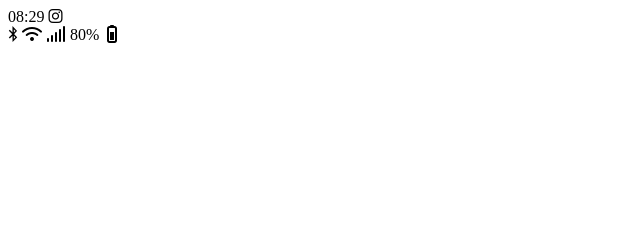
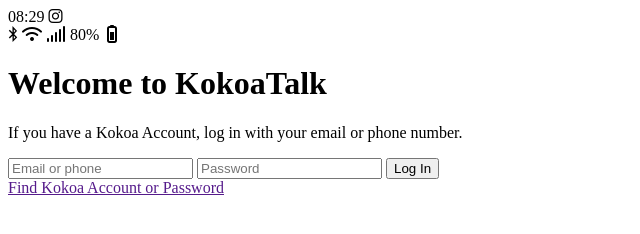
Before and after one commit to geolee1/Kokoa-Talk, a plain HTML site: page index.html in a window 1280 px wide. Shown: the whole page, without its empty margins (0-640 px from the left). Drawn offline with Linux system fonts and the light colour scheme.

Commit message:
Add index.html contents
Add welcome-header, login-form

```diff
--- a/index.html
+++ b/index.html
@@ -21,6 +21,18 @@
         <i class="fa-solid fa-battery-three-quarters fa-rotate-270"></i>
       </div>
     </div>
+    <header class="welcome-header">
+      <h1 class="welcome-header__title">Welcome to KokoaTalk</h1>
+      <p class="welcome-header__text">
+        If you have a Kokoa Account, log in with your email or phone number.
+      </p>
+    </header>
+    <form id="login-form" action="#">
+      <input type="text" name="id" placeholder="Email or phone" />
+      <input type="password" name="password" placeholder="Password" />
+      <input type="submit" value="Log In" />
+    </form>
+    <a href="">Find Kokoa Account or Password</a>
     <script
       src="https://kit.fontawesome.com/4b60d0678e.js"
       crossorigin="anonymous"
```
